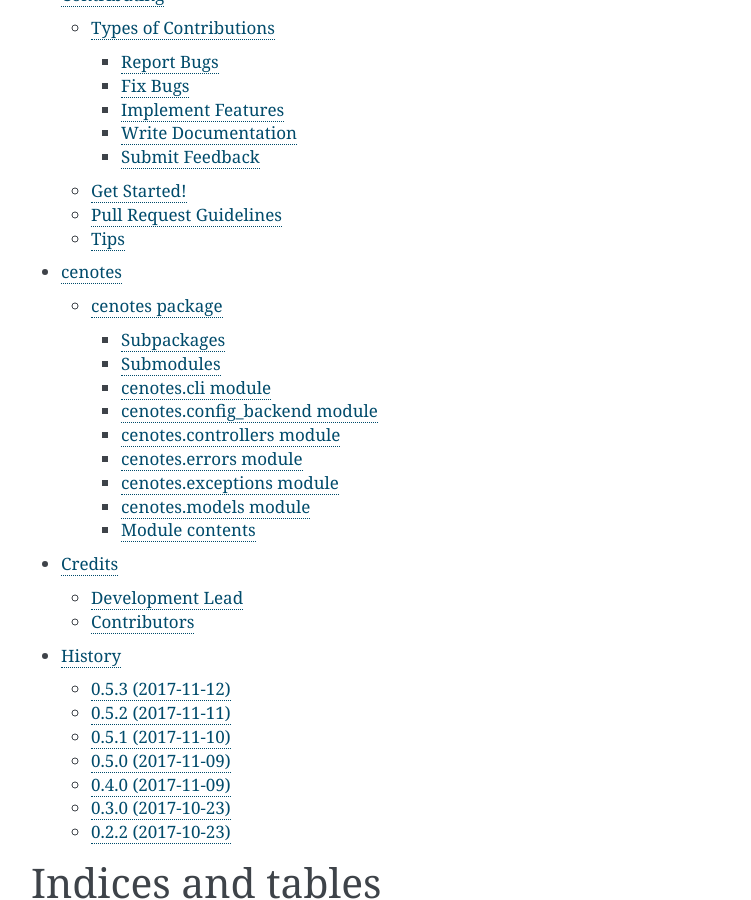
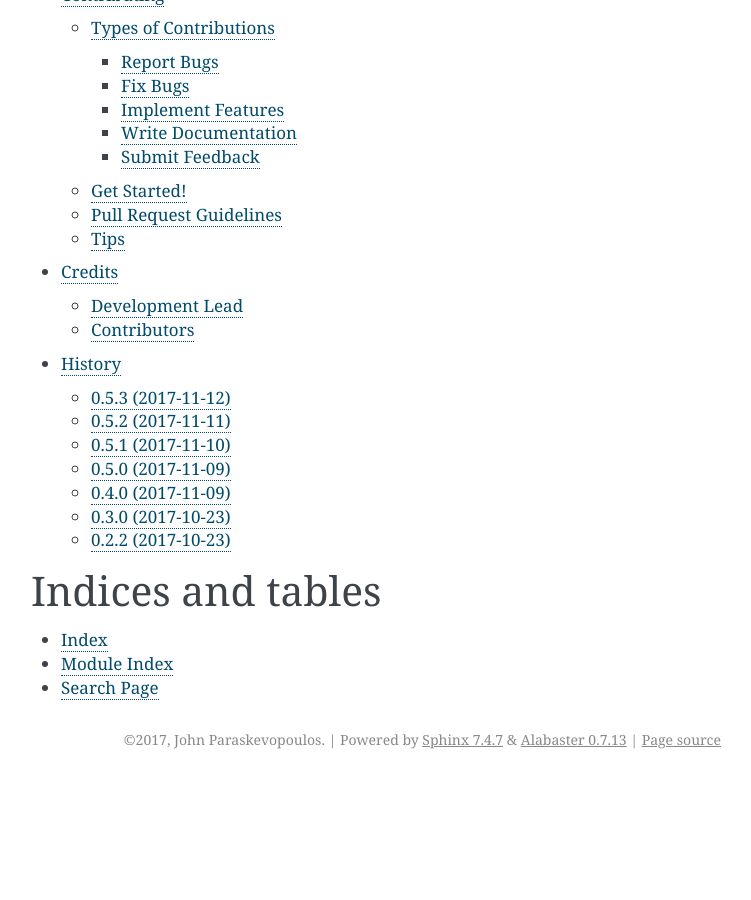
Before and after one commit to cenotes/cenotes, a Sphinx documentation site: the page built from docs/index.rst, in a window 1280 px wide and 900 px high, scrolled down 1115 px. Shown: the whole window, without its empty margins (389-1140 px from the left). Built offline with Sphinx 7.4.7, drawn with Linux system fonts in a browser that asks for light colours; the version number is read from the project's files by our own code; after the commit the page ends 1894 px from its top, so only the background shows below that.

Commit message:
Remove packages from docs
- Removes package info from docs (no need to have them anymore since the
cenotes-lib is available)

```diff
--- a/docs/cenotes.rst
+++ /dev/null
@@ -1,69 +0,0 @@
-cenotes package
-===============
-
-Subpackages
------------
-
-.. toctree::
-
-    cenotes.utils
-
-Submodules
-----------
-
-cenotes\.cli module
--------------------
-
-.. automodule:: cenotes.cli
-    :members:
-    :undoc-members:
-    :show-inheritance:
-
-cenotes\.config\_backend module
--------------------------------
-
-.. automodule:: cenotes.config_backend
-    :members:
-    :undoc-members:
-    :show-inheritance:
-
-cenotes\.controllers module
----------------------------
-
-.. automodule:: cenotes.controllers
-    :members:
-    :undoc-members:
-    :show-inheritance:
-
-cenotes\.errors module
-----------------------
-
-.. automodule:: cenotes.errors
-    :members:
-    :undoc-members:
-    :show-inheritance:
-
-cenotes\.exceptions module
---------------------------
-
-.. automodule:: cenotes.exceptions
-    :members:
-    :undoc-members:
-    :show-inheritance:
-
-cenotes\.models module
-----------------------
-
-.. automodule:: cenotes.models
-    :members:
-    :undoc-members:
-    :show-inheritance:
-
-
-Module contents
----------------
-
-.. automodule:: cenotes
-    :members:
-    :undoc-members:
-    :show-inheritance:
--- a/docs/conf.py
+++ b/docs/conf.py
@@ -41,7 +41,7 @@ import manage
 
 # Add any Sphinx extension module names here, as strings. They can be
 # extensions coming with Sphinx (named 'sphinx.ext.*') or your custom ones.
-extensions = ['sphinx.ext.autodoc', 'sphinx.ext.viewcode']
+extensions = []
 
 # Add any paths that contain templates here, relative to this directory.
 templates_path = ['_templates']
--- a/docs/index.rst
+++ b/docs/index.rst
@@ -19,7 +19,6 @@ Welcome to CENotes's documentation!
    design
    qa
    contributing
-   modules
    authors
    history
 
--- a/docs/modules.rst
+++ /dev/null
@@ -1,7 +0,0 @@
-cenotes
-=======
-
-.. toctree::
-   :maxdepth: 4
-
-   cenotes
--- a/docs/qa.rst
+++ b/docs/qa.rst
@@ -95,11 +95,12 @@ Make sure to check :doc:`design` before reading this
 - I don't trust you but wan't to use this. What can I do?
    Download the backend code and the frontend code (`cenotes-reaction`_) and set up your own server serving this.
 - I don't trust any internet solution (frontend/backend) for encryption operations. What can I do?
-   You can still download the backend code and use the encryption & decryption modules (check :doc:`modules` for more info).
+   You can still download the backend code and use the encryption & decryption modules (check `cenotes-cli`_ for more info).
    In the future, options for no-server usage will be added.
    Otherwise use some other offline encryption solution like PGP, AES etc.
 
 
 
 .. _cenotes-reaction: https://github.com/ioparaskev/cenotes-reaction
+.. _cenotes-cli: https://github.com/ioparaskev/cenotes-cli
 .. _rainbow tables: https://en.wikipedia.org/wiki/Rainbow_table
```
Also changed, not shown: docs/cenotes.utils.rst (deleted, +0 -38 lines), requirements-dev.txt (+2 -3 lines), 1 other file.
